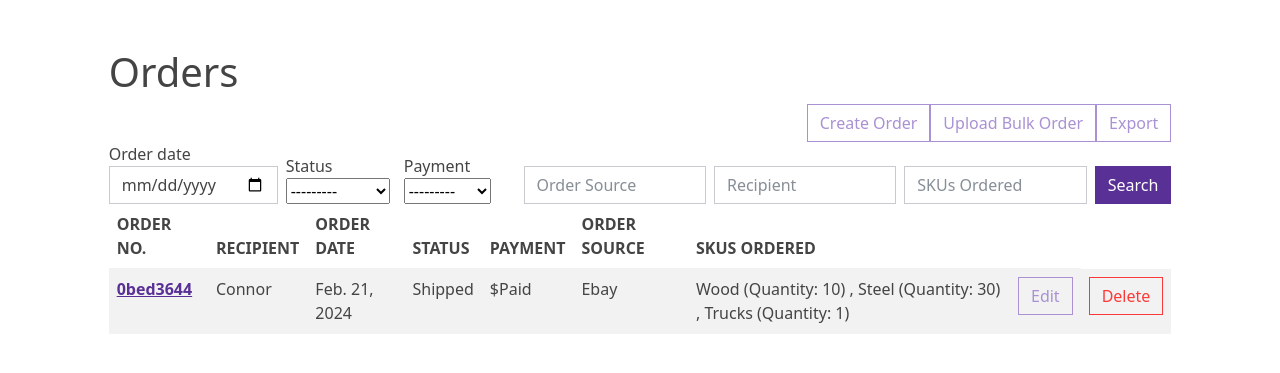
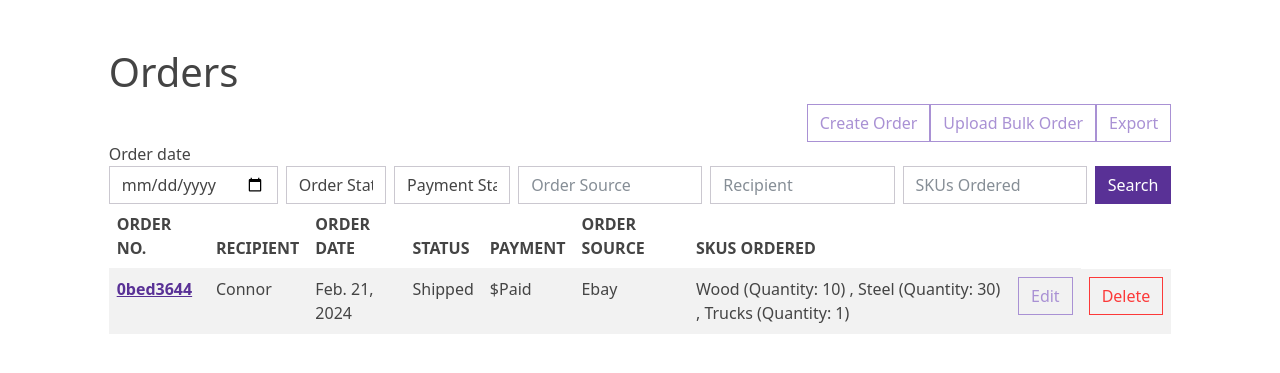
Before and after one commit to connorGA/Airhouse_Clone, a Django app: page /orders/ in a window 1280 px wide. Shown: the part 78-451 px from the top of the page. Run offline with Django 5.2, Linux system fonts and the light colour scheme; data comes from the database, SQL or seed files in the repository.

Commit message:
fix orders filter format

```diff
--- a/airhouse_project/airhouse/filters.py
+++ b/airhouse_project/airhouse/filters.py
@@ -1,4 +1,5 @@
-from django_filters import FilterSet, CharFilter, DateFilter
+from django import forms
+from django_filters import FilterSet, CharFilter, ChoiceFilter, DateFilter
 from django.forms.widgets import TextInput, DateInput
 from .models import *
 
@@ -7,6 +8,9 @@ class OrderFilter(FilterSet):
     recipient = CharFilter(lookup_expr='istartswith', widget=TextInput(attrs={'placeholder': 'Recipient', 'class': 'form-control'}))
     order_source = CharFilter(lookup_expr='istartswith', widget=TextInput(attrs={'placeholder': 'Order Source', 'class': 'form-control'}))
     skus_ordered = CharFilter(method='filter_skus_ordered', widget=TextInput(attrs={'placeholder': 'SKUs Ordered', 'class': 'form-control'}))
+
+    status = ChoiceFilter(choices=[('', 'Order Status ⧨'),] + Order.STATUS_CHOICES, empty_label=None, widget=forms.Select(attrs={'class': 'form-control'}))
+    payment = ChoiceFilter(choices=[('', 'Payment Status ⧨'),] + Order.PAYMENT_STATUS_CHOICES, empty_label=None, widget=forms.Select(attrs={'class': 'form-control'}))
 
     class Meta:
         model = Order
--- a/airhouse_project/airhouse/templates/airhouse/orders.html
+++ b/airhouse_project/airhouse/templates/airhouse/orders.html
@@ -15,9 +15,9 @@
         </div>
 
         <form method="get" class="d-flex align-items-end gap-2">
-            {% for field in myFilter.form %}
+            {% for field in filter.form %}
                 <div class="form-group">
-                    {% if field.name in "order_source,recipient,skus_ordered" %}
+                    {% if field.name in "status,payment,order_source,recipient,skus_ordered" %}
                         <!-- Only render the widget for specific fields -->
                         {{ field }}
                     {% else %}
--- a/airhouse_project/airhouse/views.py
+++ b/airhouse_project/airhouse/views.py
@@ -116,7 +116,7 @@ class Orders(FilterView):
 
     def get_context_data(self, **kwargs):
         context = super().get_context_data(**kwargs)
-        context['myFilter'] = OrderFilter(self.request.GET, queryset=self.get_queryset())
+        context['filter'] = OrderFilter(self.request.GET, queryset=self.get_queryset())
         return context
 
 
@@ -137,11 +137,7 @@ class AddOrder(CreateView):
         if self.request.POST:
             context['formset'] = OrderItemFormSet(self.request.POST, instance=self.object)
         else:
-        # Example of dynamically adjusting the formset's form querysets based on request or session
             formset = OrderItemFormSet(instance=self.object)
-        # This is just an example. Adjust or remove according to your actual requirements.
-        #= for form in formset.forms:
-        #     form.fields['inventory_item'].queryset = InventoryItem.objects.filter(some_dynamic_filter=self.request.user)
             context['formset'] = formset
         return context
 
```
